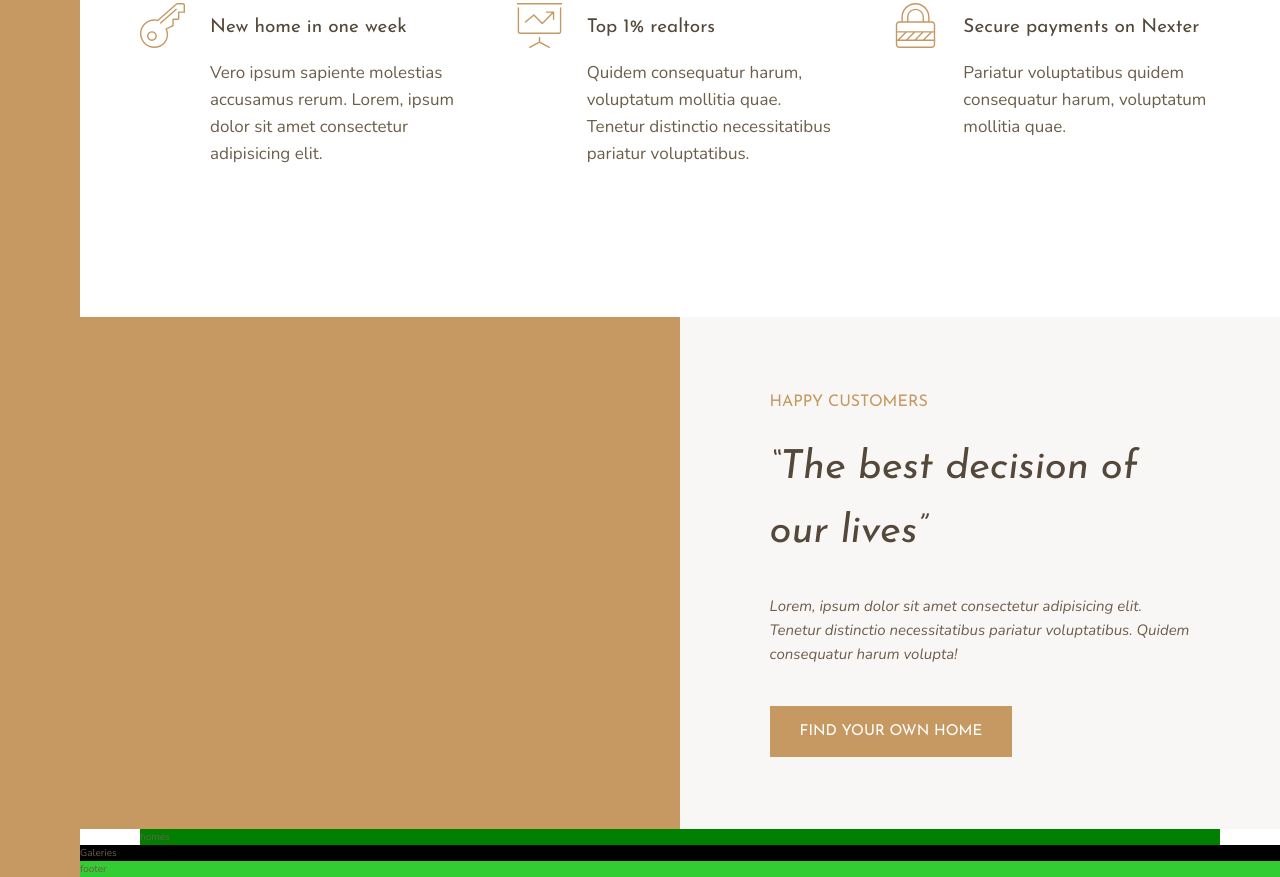
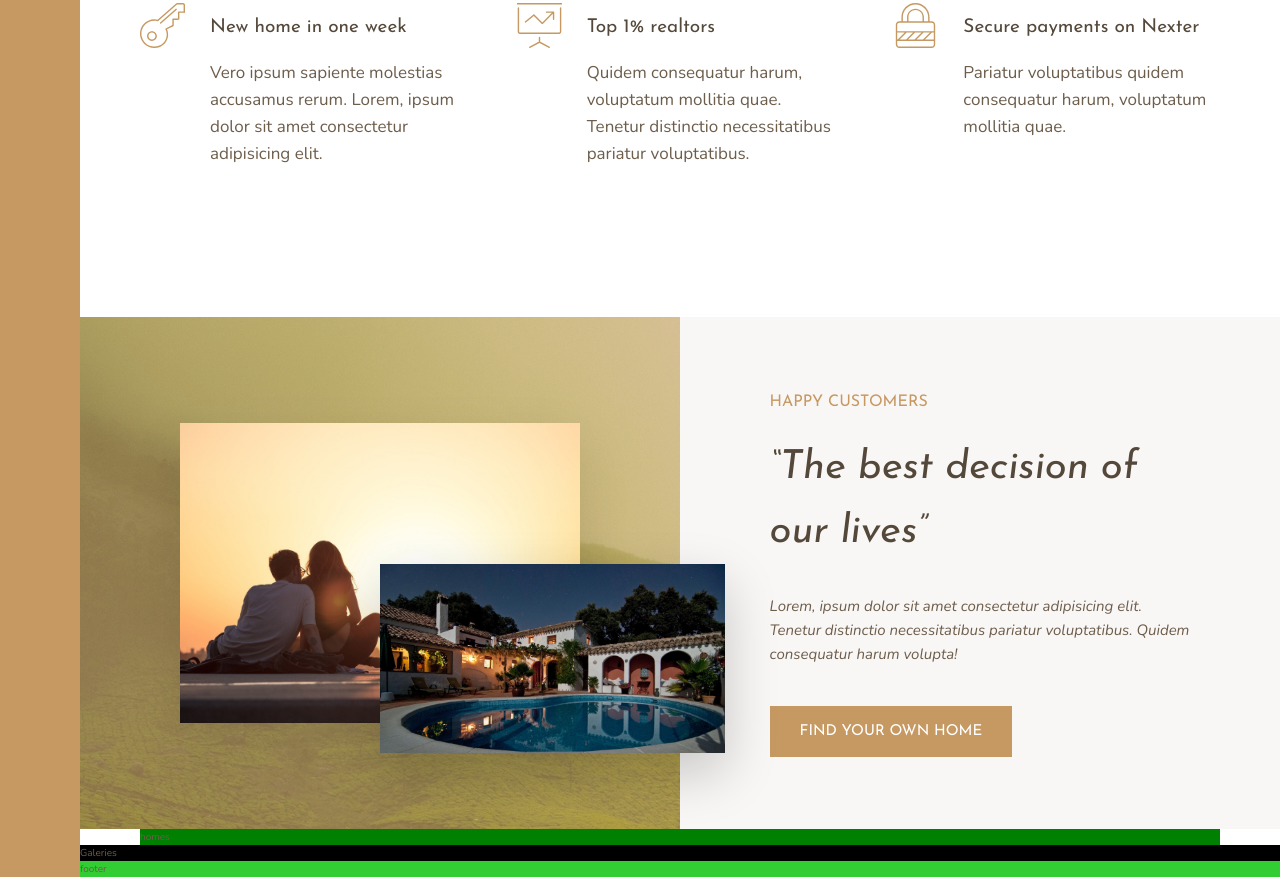
Before and after one commit to bidodev/nexter, a website: page index.html in a window 1280 px wide. Shown: the part 981-1858 px from the top of the page. Drawn offline with nearby package versions, Linux system fonts and the light colour scheme.

Commit message:
building homes section

```diff
--- a/index.html
+++ b/index.html
@@ -86,7 +86,10 @@
         </p>
       </div>
     </section>
-    <div class="story__pictures"></div>
+    <div class="story__pictures">
+      <img src="./img/story-1.jpeg" alt="" class="story__img--1" />
+      <img src="./img/story-2.jpeg" alt="" class="story__img--2" />
+    </div>
     <div class="story__content">
       <h3 class="heading-3 mb-sm">Happy Customers</h3>
       <h2 class="heading-2 heading-2--dark mb-md">
--- a/sass/_story.scss
+++ b/sass/_story.scss
@@ -2,6 +2,31 @@
   &__pictures {
     background-color: $color-primary;
     grid-column: full-start / col-end 4;
+
+    display: grid;
+    grid-template-rows: repeat(6, 1fr);
+    grid-template-columns: repeat(6, 1fr);
+    align-items: center;
+    background-image: linear-gradient(
+        rgba($color-primary, 0.6),
+        rgba($color-primary, 0.6)
+      ),
+      url(../img/back.jpg);
+  }
+
+  &__img--1 {
+    width: 100%;
+    grid-row: 2 / 6;
+    grid-column: 2 / 6;
+    box-shadow: 0 2rem 5rem rgba(#000, 0.1);
+  }
+
+  &__img--2 {
+    width: 115%;
+    grid-row: 4 / 6;
+    grid-column: 4 / 7;
+    z-index: 9999;
+    box-shadow: 0 2rem 5rem rgba(#000, 0.2);
   }
 
   &__content {
--- a/sass/_typography.scss
+++ b/sass/_typography.scss
@@ -49,6 +49,7 @@
   padding: 1.8rem 3rem;
   cursor: pointer;
   transition: all 0.2s ease;
+  height: 100%;
 
   &:hover {
     background-color: $color-primary-dark;
```
Also changed, not shown: css/style.css.
